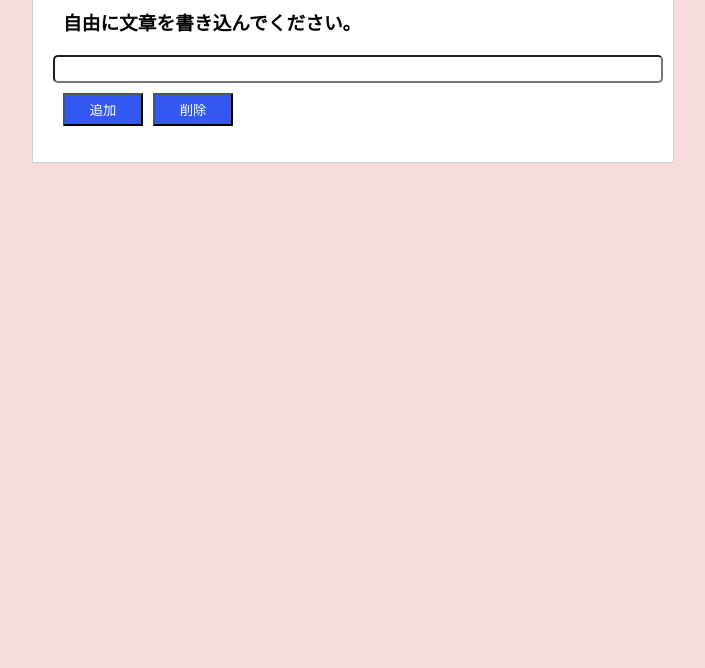
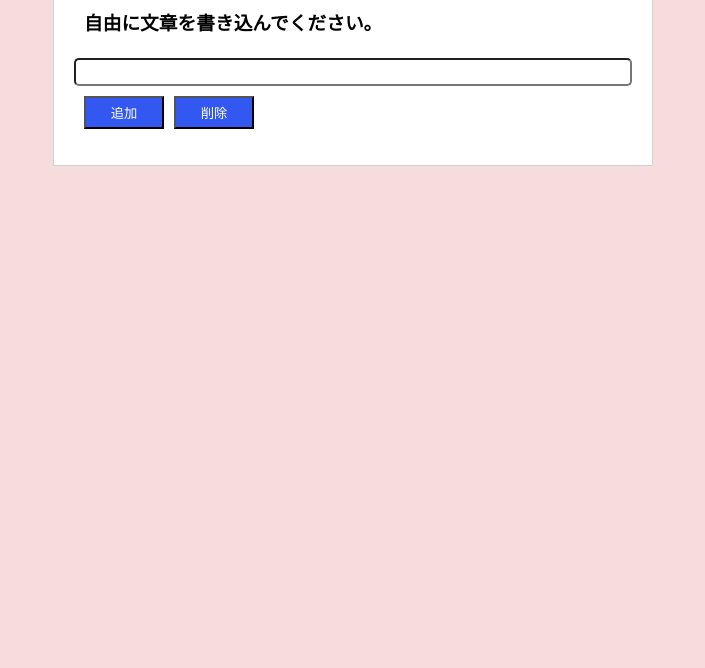
Before and after one commit to NAKANO8/memo_app, a plain HTML site: page index.html in a window 1280 px wide. Shown: the part 132-800 px from the top of the page, without its empty margins (287-992 px from the left). Drawn offline with nearby package versions, Linux system fonts and the light colour scheme.

Commit message:
third commit

```diff
--- a/index.html
+++ b/index.html
@@ -4,7 +4,7 @@
     <meta charset="UTF-8" />
     <meta name="viewport" content="width=device-width, initial-scale=1.0" />
     <title>メモアプリ</title>
-
+    <link href="https://unpkg.com/sanitize.css" rel="stylesheet" />
     <link rel="stylesheet" href="style.css" />
   </head>
   <body>
```
